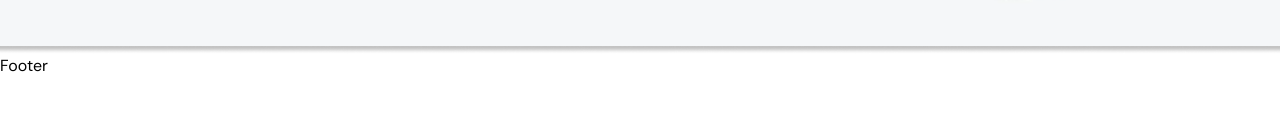
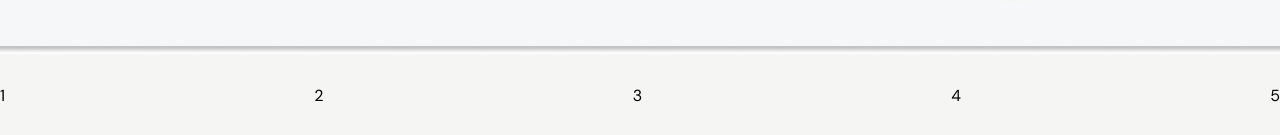
Before and after one commit to abdunnoorfaheem/cartivo, a React (Vite) app: page / in a window 1280 px wide. Shown: the part 766-901 px from the top of the page. Before the commit the page ends 844 px from the top, so only its background shows below. Built offline with nearby package versions, Linux system fonts and the light colour scheme.

Commit message:
error page added

```diff
--- a/src/App.jsx
+++ b/src/App.jsx
@@ -7,6 +7,7 @@ import About from './components/pages/About';
 import Shop from './components/pages/Shop';
 import Contact from './components/pages/Contact';
 import Journal from './components/pages/Journal';
+import Error from './components/pages/Error';
 function App() {
 
 
@@ -19,6 +20,7 @@ function App() {
          <Route path="/shop" element={<Shop/>}/>
          <Route path="/contact" element={<Contact/>}/>
          <Route path="/journal" element={<Journal/>}/>
+         <Route path="*" element={<Error/>}/>
       </Route>
      </Routes>
     </>
--- a/src/components/layouts/Banner.jsx
+++ b/src/components/layouts/Banner.jsx
@@ -7,6 +7,7 @@ import Flex from "../Flex";
 import Button from "../Button";
 import { FaBarsStaggered } from "react-icons/fa6";
 import { FaSearch,FaUser,FaCaretDown,FaShoppingCart   } from "react-icons/fa";
+import {Link} from "react-router-dom";
 
 
 const Banner = () => {
@@ -35,10 +36,13 @@ const Banner = () => {
 
           </Container>
          </div>
+         <Link to={"/shop"}>
          <div className="bg-[url('/src/assets/banner.png')] h-[600px] bg-no-repeat bg-center bg-cover">
 
 
          </div>
+         </Link>
+
 
 
 
--- a/src/components/layouts/Footer.jsx
+++ b/src/components/layouts/Footer.jsx
@@ -1,12 +1,23 @@
 import React from "react";
 import Container from "../Container";
+import Flex from "../Flex";
 
 const Footer = () => {
   return (
     <>
-      <Container>
-        <h1>Footer</h1>
+      <div className="bg-[#F5F5F3]">
+        <Container>
+        <div className="py-[30px]">
+          <Flex className={"justify-between"}>
+            <div className="">1</div>
+            <div className="">2</div>
+            <div className="">3</div>
+            <div className="">4</div>
+            <div className="">5</div>
+          </Flex>
+        </div>
       </Container>
+      </div>
     </>
   );
 };
--- /dev/null
+++ b/src/components/pages/Error.jsx
@@ -0,0 +1,19 @@
+import React from 'react';
+import Container from '../Container';
+import {Link} from 'react-router-dom';
+import Image from '../Image';
+import ErrorGif from '/src/assets/error.gif';
+
+const Error = () => {
+  return (
+    <>
+      <Container>
+        <Link to={"/"}>
+        <Image imgSrc={ErrorGif}/>
+        </Link>
+      </Container>
+    </>
+  )
+}
+
+export default Error
```
Also changed, not shown: src/assets/error.gif (added), src/assets/errorImage.jpg (added).
